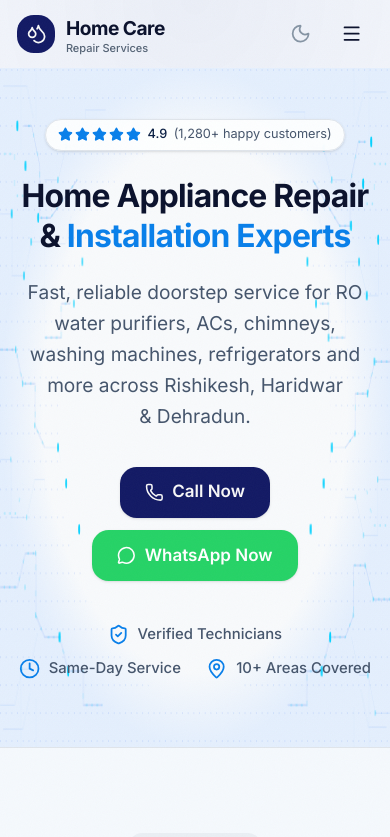
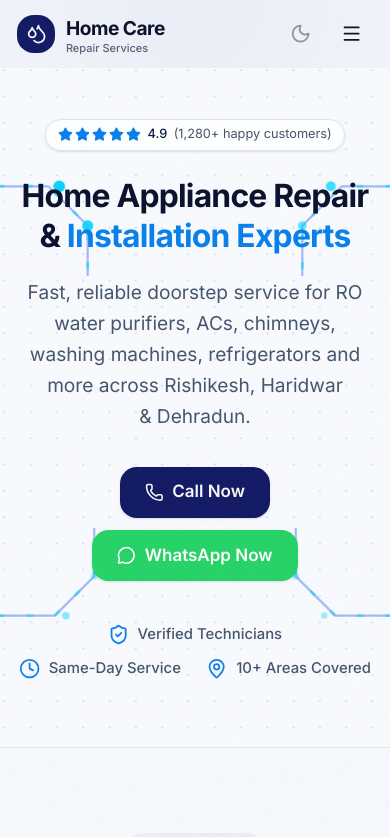
Before and after one commit to HomeCareRepairServices/HomeCareRepairServices, a Next.js app: page / in a window 390 px wide. Shown: the top 837 px of the page. Built offline with nearby package versions, Linux system fonts and the light colour scheme.

Commit message:
feat: enhance responsive hero background with mobile view and media queries
Co-authored-by: HomeCareRepairServices <294717511+HomeCareRepairServices@users.noreply.github.com>

```diff
--- a/components/hero-background/HeroBackground.tsx
+++ b/components/hero-background/HeroBackground.tsx
@@ -52,7 +52,8 @@ function ServiceIcon({ type }: { type: string }) {
 
 export function HeroBackground() {
   return (
-    <svg className="absolute inset-0 size-full" viewBox="0 0 1920 680" preserveAspectRatio="none" aria-hidden="true">
+    <>
+      <svg className="hc-desktop-hero absolute inset-0 size-full" viewBox="0 0 1920 680" preserveAspectRatio="xMidYMid slice" aria-hidden="true">
       <style>{`
         .hc-primary { fill:none; stroke:#2563eb; stroke-width:2.25; stroke-linecap:round; stroke-linejoin:round; opacity:.66; }
         .hc-secondary { fill:none; stroke:#5b9bf6; stroke-width:1.15; stroke-linecap:round; stroke-linejoin:round; opacity:.46; }
@@ -63,8 +64,17 @@ export function HeroBackground() {
         @keyframes hc-flow { to { stroke-dashoffset:-104; } }
         @keyframes hc-pulse { 0%,100% { opacity:.35; r:3 } 50% { opacity:1; r:5.5 } }
         @keyframes hc-service { 0%,100% { opacity:.86 } 50% { opacity:1; filter:drop-shadow(0 0 7px rgba(0,210,255,.36)) } }
-        @media (max-width:1024px) { .hc-primary,.hc-secondary { opacity:.18 } .hc-service-art { display:none } .hc-energy { opacity:.38 } }
-        @media (max-width:700px) { .hc-primary,.hc-secondary { opacity:.12 } .hc-energy { opacity:.28 } }
+        .hc-mobile-hero { display:none }
+        @media (max-width:1500px) {
+          .hc-service-art { display:none }
+          .hc-service-art.hc-priority { display:block }
+          .hc-primary,.hc-secondary { opacity:.24 }
+          .hc-energy { opacity:.5 }
+        }
+        @media (max-width:700px) {
+          .hc-desktop-hero { display:none }
+          .hc-mobile-hero { display:block }
+        }
         @media (prefers-reduced-motion:reduce) { .hc-energy,.hc-junction,.hc-service-art { animation:none } }
       `}</style>
       <defs>
@@ -90,7 +100,7 @@ export function HeroBackground() {
       </g>
       <g>{junctions.map(([x,y], i) => <circle key={`${x}-${y}`} cx={x} cy={y} r="3.5" className="hc-junction" style={{animationDelay:`${i*.11}s`}} />)}</g>
       {services.map((service, i) => <g key={service.label} transform={`translate(${service.x} ${service.y})`}>
-        <g className="hc-service-art" style={{animationDelay:`${i*.35}s`}}>
+        <g className={`hc-service-art ${i === 0 || i === 1 || i === 4 || i === 5 ? "hc-priority" : ""}`} style={{animationDelay:`${i*.35}s`}}>
           <circle r="40" fill="#f8fafc" fillOpacity=".94" stroke="#2563eb" strokeOpacity=".48" strokeWidth="2" />
           <circle r="31" fill="none" stroke="#00d2ff" strokeOpacity=".6" strokeWidth="1.5" strokeDasharray="3 8" />
           <circle r="48" fill="none" stroke="#00d2ff" strokeOpacity=".25" strokeWidth="2" />
@@ -99,5 +109,16 @@ export function HeroBackground() {
         </g>
       </g>)}
     </svg>
+    <svg className="hc-mobile-hero absolute inset-0 size-full" viewBox="0 0 400 620" preserveAspectRatio="xMidYMid slice" aria-hidden="true">
+      <defs><pattern id="mobile-grid" width="24" height="24" patternUnits="userSpaceOnUse"><circle cx="2" cy="2" r="1" fill="#2563eb" /></pattern></defs>
+      <rect width="400" height="620" fill="url(#mobile-grid)" opacity=".2" />
+      <path d="M0 108H66L102 144V190M400 108H334L298 144V190M0 500H72L108 464V420M400 500H328L292 464V420" fill="none" stroke="#2563eb" strokeWidth="2" opacity=".42" />
+      <path d="M0 108H66L102 144V190M400 108H334L298 144V190M0 500H72L108 464V420M400 500H328L292 464V420" className="hc-energy" />
+      {[ [76,108], [102,144], [324,108], [298,144], [82,500], [108,464], [318,500], [292,464] ].map(([x,y], i) => <circle key={`${x}-${y}`} cx={x} cy={y} r="3.5" className="hc-junction" style={{animationDelay:`${i * .2}s`}} />)}
+      {[ [76,168,"drop","RO / Water Purifier"], [324,168,"ac","AC Service & Installation"], [82,456,"geyser","Geyser Repair"], [318,456,"plug","Washing Machine Repair"] ].map(([x,y,icon,label]) => <g key={label} transform={`translate(${x} ${y})`} className="hc-service-art">
+        <circle r="32" fill="#f8fafc" fillOpacity=".96" stroke="#2563eb" strokeOpacity=".5" strokeWidth="2" /><circle r="25" fill="none" stroke="#00d2ff" strokeOpacity=".6" strokeDasharray="3 7" /><g fill="none" stroke="#2563eb" strokeWidth="1.7" strokeLinecap="round" strokeLinejoin="round"><ServiceIcon type={icon as string} /></g><text y="50" textAnchor="middle" fill="#0b132b" fontSize="9" fontWeight="650">{label as string}</text>
+      </g>)}
+    </svg>
+    </>
   )
 }
```
